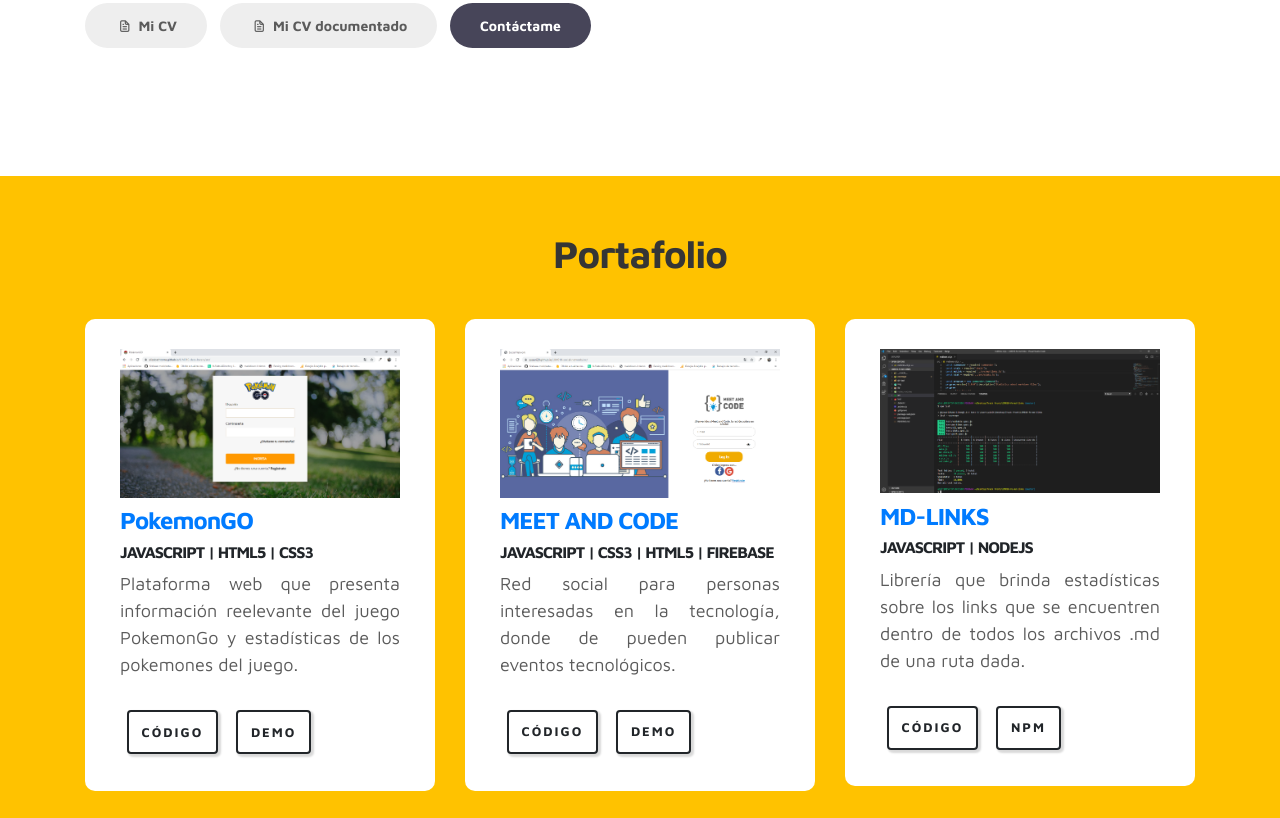
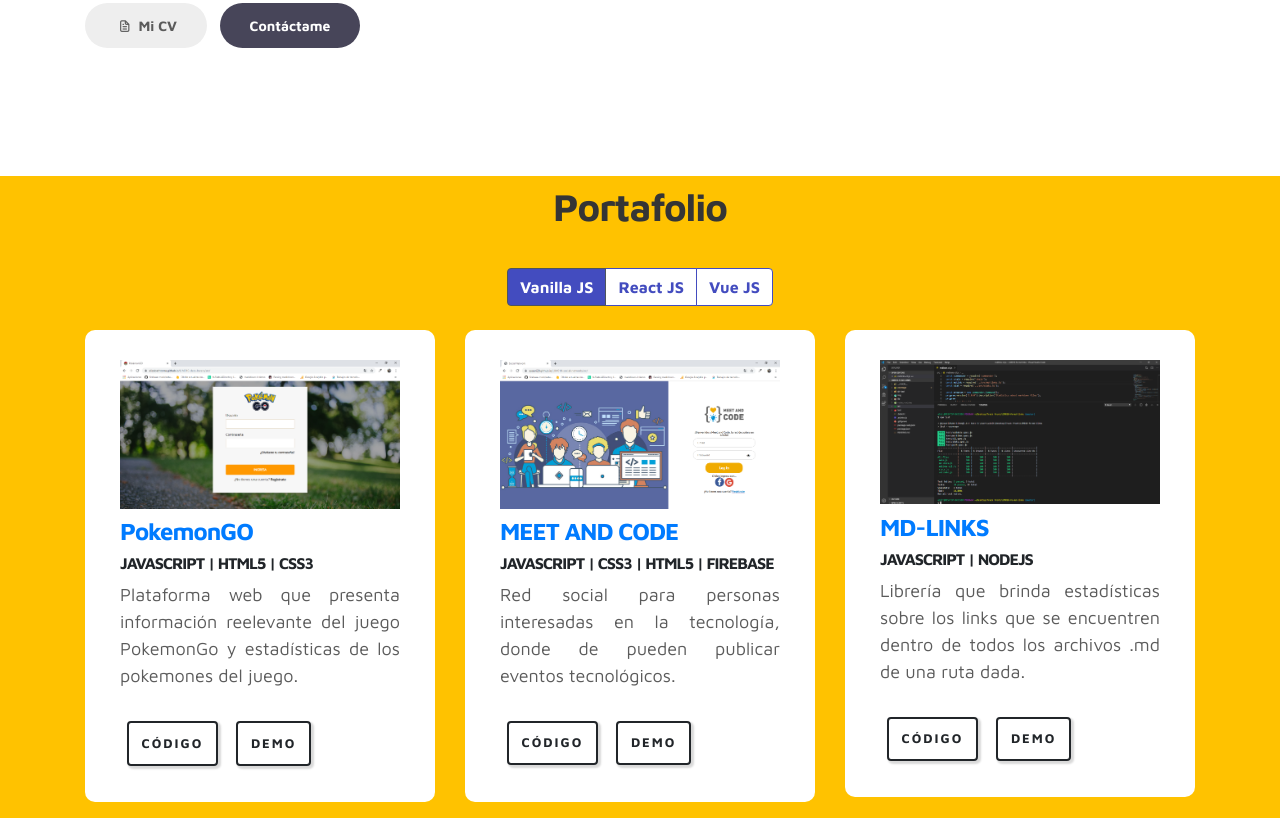
Before and after one commit to ayauri29/Portafolio, a plain HTML site: page index.html in a window 1280 px wide. Shown: the part 534-1352 px from the top of the page. Drawn offline with Linux system fonts and the light colour scheme.

Commit message:
Add filters to skills

```diff
--- a/css/tooplate-style.css
+++ b/css/tooplate-style.css
@@ -604,6 +604,25 @@ b, strong {
   margin-bottom: 4%;
 }
 
+.btnLg{
+background-color: white;
+color: #434cbf;
+border: 1px solid #434cbf;
+font-weight: bold;}
+
+.btnLg:focus{
+background-color: #434cbf;
+color: white;
+border: 1px solid #434cbf;}
+.btnLg:hover{
+background-color: #434cbf;
+color: white;
+border: 1px solid #434cbf;}
+.active{
+background-color: #434cbf !important;
+color: white;
+border: 1px solid #434cbf;}
+
 @media (min-width: 1270px) {
   .owl-theme .owl-dots {
     position: relative;
--- /dev/null
+++ b/data/data.js
@@ -0,0 +1,85 @@
+const PROJECTS = [{
+    "id": "1",
+    "code": "https://github.com/ayauri29/LIM010-data-lovers",
+    "demo": "https://ayauri29.github.io/LIM010-data-lovers/src",
+    "title": "PokemonGO",
+    "description": "Plataforma web que presenta información reelevante del juego PokemonGo y estadísticas de los pokemones del juego.",
+    "tools": [
+        "JAVASCRIPT","HTML5","CSS3"
+    ],
+    "image": "../images/project/project-image01.png"
+},
+{
+    "id": "2",
+    "code": "https://github.com/ayauri29/LIM010-social-network",
+    "demo": "https://ayauri29.github.io/LIM010-social-network/src/",
+    "title": "MEET AND CODE",
+    "description": "Red social para personas interesadas en la tecnología, donde de pueden publicar eventos tecnológicos.",
+    "tools": ["JAVASCRIPT","CSS3","HTML5","FIREBASE"],
+    "image": "../images/project/project-image02.png"
+},
+{
+    "id": "3",
+    "code": "https://github.com/ayauri29/LIM010-fe-md-links",
+    "demo": "https://www.npmjs.com/package/@ayauri29/md-links",
+    "title": "MD-LINKS",
+    "description": "Librería que brinda estadísticas sobre los links que se encuentren dentro de todos los archivos .md de una ruta dada.",
+    "tools": ["JAVASCRIPT", "NODEJS"],
+    "image": "../images/project/project-image03.png"
+},
+{
+    "id": "4",
+    "code": "https://github.com/ayauri29/LIM010-Cipher",
+    "demo": "https://ayauri29.github.io/LIM010-Cipher/src/",
+    "title": "LOVE CIPHER",
+    "description": "Plataforma permite cifrar y descifrar mensajes de amor con una clave de seguridad, sin temor a ser leídas por terceros.",
+    "tools": ["JAVASCRIPT", "HTML5","CSS3"],
+    "image": "../images/project/project-image04.png"
+},
+{
+    "id": "5",
+    "code": "https://github.com/ayauri29/LIM010-hackathon-peliculas",
+    "demo": "https://ayauri29.github.io/LIM010-hackathon-peliculas/src/",
+    "title": "MOVIE LATIN",
+    "description": "Plataforma que muestra información de películas latinoamericanas y elegir qué ver en base a la puntuación de otros.",
+    "tools": ["JAVASCRIPT","HTML5","CSS3"],
+    "image": "../images/project/project-image05.png"
+},
+{
+    "id": "6",
+    "code": "https://github.com/ayauri29/LIM010-fe-burger-queen-api",
+    "demo": "https://github.com/ayauri29/LIM010-fe-burger-queen-api",
+    "title": "BURGER QUEEN API",
+    "description": "Un servidor web debe manejar consultas entrantes y producir respuestas que serán enviadas de vuelta al cliente.",
+    "tools": ["JAVASCRIPT","NODEJS", "MONGODB"],
+    "image": "https://user-images.githubusercontent.com/33959688/68482506-bdc43300-0207-11ea-8a7a-7201102b0320.png"
+},
+{
+    "id": "7",
+    "code": "https://github.com/ayauri29/burger-queen",
+    "demo": "https://burger-queen-29.herokuapp.com/",
+    "title": "BURGER QUEEN",
+    "description": "Plataforma que muestra información el menú de un restaurante y permite añadir los productos  a un carrito de compra.",
+    "tools": ["VUE", "PUG","NUXT"],
+    "image": "../images/project/79289056-ed99f580-7e8d-11ea-8d60-336e98d55af7.png"
+},
+{
+    "id": "8",
+    "code": "https://github.com/ayauri29/hackaton-users",
+    "demo": "https://ayauri29.github.io/hackaton-users/",
+    "title": "MAKEUP STORE",
+    "description": "Plataforma que muestra información de un catálogo de maquillaje y permite añadir los productos a un carrito de compra.",
+    "tools": ["REACT", "FIREBASE"],
+    "image": "../images/project/react.png"
+},
+{
+    "id": "9",
+    "code": "https://github.com/ayauri29/tic-tac-toe/",
+    "demo": "https://ayauri29.github.io/tic-tac-toe/",
+    "title": "TIC-TAC-TOE",
+    "description": "Juego tres en raya o tic-tac-toe que permite ver los movimientos hechos.",
+    "tools": ["REACT"],
+    "image": "https://user-images.githubusercontent.com/33959688/81972908-f0048200-95e8-11ea-85ca-08009a6cbe6b.png"
+}
+
+]
--- a/index.html
+++ b/index.html
@@ -98,8 +98,8 @@ https://www.tooplate.com/view/2115-marvel
             <div class="custom-btn-group mt-4">
               <a href="doc/CV.pdf" download="CV" class="btn mr-lg-2 custom-btn"><i class='uil uil-file-alt'></i>
                 Mi CV</a>
-              <a href="doc/cv-documentado.pdf" download="CV" class="btn mr-lg-2 custom-btn"><i class='uil uil-file-alt'></i>
-                Mi CV documentado</a>
+              <!-- <a href="doc/cv-documentado.pdf" download="CV" class="btn mr-lg-2 custom-btn"><i class='uil uil-file-alt'></i>
+                Mi CV documentado</a> -->
               <a href="#contact" class="btn custom-btn custom-btn-bg custom-btn-link">Contáctame</a>
             </div>
           </div>
@@ -117,13 +117,18 @@ https://www.tooplate.com/view/2115-marvel
 
   <!-- PROJECTS -->
   <section class="project_area" id="portfolio">
-    <div class="container">
+    <div class="container d-flex flex-column align-items-center">
       <div class="main_title">
         <h2 class="white-color align">Portafolio</h2>
         <!-- <p>Estos son algunos proyectos que desarrollé en el Bootcamp de Laboratoria</p> -->
       </div>
-      <div class="projects_inner row">
-        <div class="col-lg-4 col-md-6 ">
+      <div class="btn-group m-4" id="btn-group" role="group" aria-label="Basic example">
+        <button id="javascript" type="button" class="btn btn-secondary btnLg active">Vanilla JS</button>
+        <button id="react" type="button" class="btn btn-secondary btnLg">React JS</button>
+        <button id="vue" type="button" class="btn btn-secondary btnLg">Vue JS</button>
+      </div>
+      <div id="projects-container" class="projects_inner row">
+        <!-- <div class="col-lg-4 col-md-6 ">
           <div class="feature_item">
             <a href="https://ayauri29.github.io/LIM010-data-lovers/src" target="_blank">
               <div class="projects_item">
@@ -303,7 +308,7 @@ https://www.tooplate.com/view/2115-marvel
               <a class="banner_btn_t mt-3" href="https://ayauri29.github.io/hackaton-users/"
                 target="_blank">Demo</a>
             </div>
-          </div>
+          </div> -->
         </div>
       </div>
   </section>
@@ -595,5 +600,7 @@ https://www.tooplate.com/view/2115-marvel
   <script src="js/owl.carousel.min.js"></script>
   <script src="js/smoothscroll.js"></script>
   <script src="js/custom.js"></script>
+  <script src="data/data.js"></script>
+  <script src="js/index.js"></script>
 </body>
 </html>
--- /dev/null
+++ b/js/index.js
@@ -0,0 +1,83 @@
+const container = document.getElementById("projects-container")
+const btnJs = document.getElementById("javascript")
+const btnReact = document.getElementById("react")
+const btnVue = document.getElementById("vue")
+
+// const cloneProjects = PROJECTS;
+// let projects_filtered = cloneProjects.filter(obj => {
+// 	obj.tools = obj.tools.filter(el => el === "JAVASCRIPT");
+
+// 	return obj.tools.length > 0;
+
+// });
+
+// const projects_copy = PROJECTS.slice()
+
+const filterProjects = (tool) => {
+
+
+	projects_filtered = PROJECTS.filter(e => e.tools.includes(tool));
+
+	console.log(projects_filtered, 'new')
+
+	let list = ''
+	projects_filtered.forEach((project) => {
+		list +=
+			`
+		<div class="col-lg-4 col-md-6 ">
+			<div class="feature_item">
+				<a href=${project.demo} target="_blank">
+					<div class="projects_item">
+						<img class="img-fluid" src=${project.image} alt="">
+					</div>
+				</a>
+				<div class="portfolio-text">
+					<a href=${project.demo} target="_blank">
+						<h4>${project.title}</h4>
+					</a>
+					<h6 class="less">
+					${project.tools.join(' | ')}
+					</h6>
+					<p>${project.description}</p>
+					<a class="banner_btn_t mt-3" href=${project.code}
+						target="_blank">Código</a>
+					<a class="banner_btn_t mt-3" href=${project.demo}
+						target="_blank">Demo</a>
+				</div>
+			</div>
+	</div>
+
+    `
+	})
+	container.innerHTML = list;
+}
+
+var btn_group = document.getElementById('btn-group')
+var btns = btn_group.getElementsByClassName('btnLg')
+// console.log(btns)
+for (var i = 0; i < btns.length; i++) {
+	btns[i].addEventListener('click', function () {
+		var current = document.getElementsByClassName('active')
+		current[0].className = current[0].className.replace(' active', '')
+		this.className += ' active'
+	})
+}
+
+filterProjects('JAVASCRIPT')
+btnJs.addEventListener('click', (e) => {
+	const id = event.target.id
+	const id_str = String(id).toUpperCase()
+	filterProjects(id_str)
+})
+
+btnReact.addEventListener('click', (e) => {
+	const id = event.target.id
+	const id_str = String(id).toUpperCase()
+	filterProjects(id_str)
+})
+
+btnVue.addEventListener('click', (e) => {
+	const id = event.target.id
+	const id_str = String(id).toUpperCase()
+	filterProjects(id_str)
+})
```
